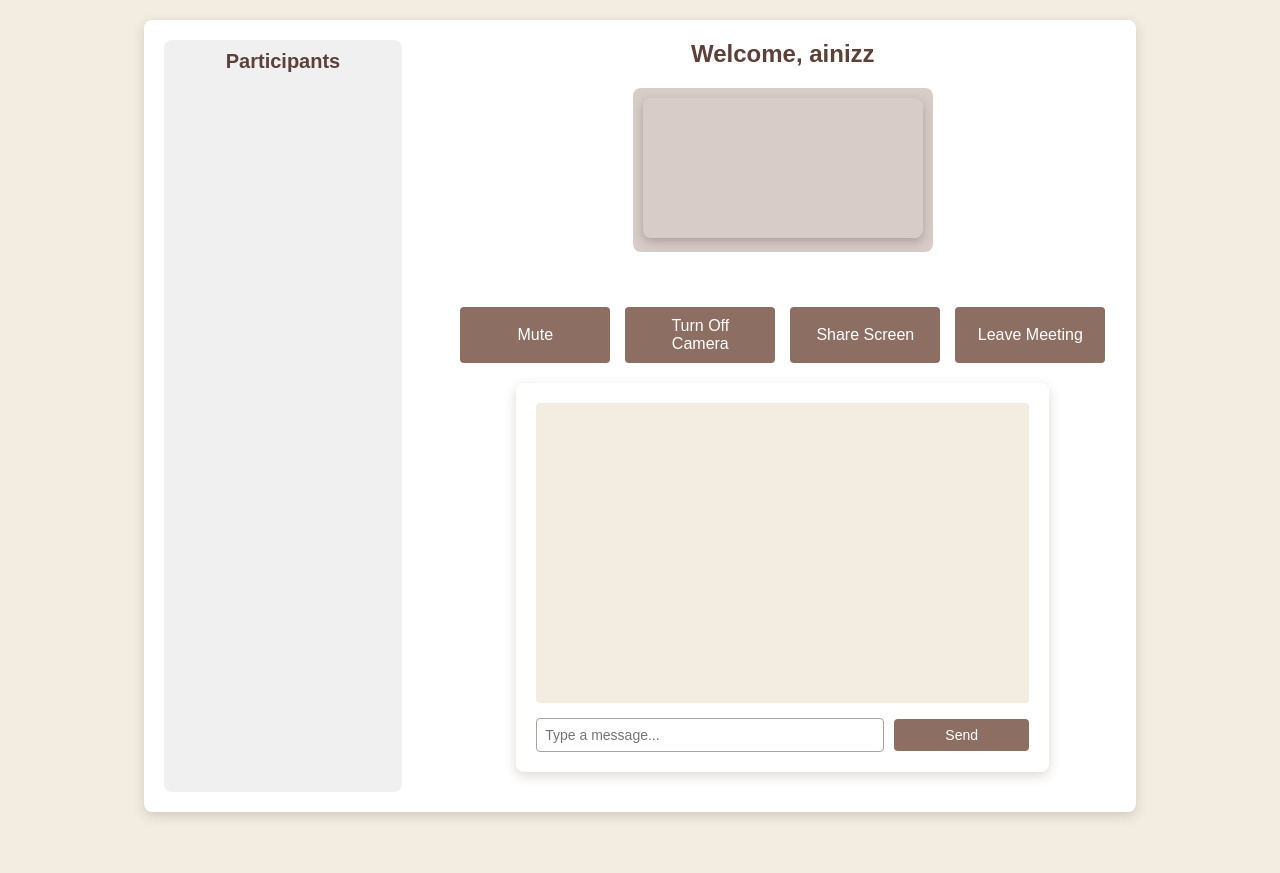
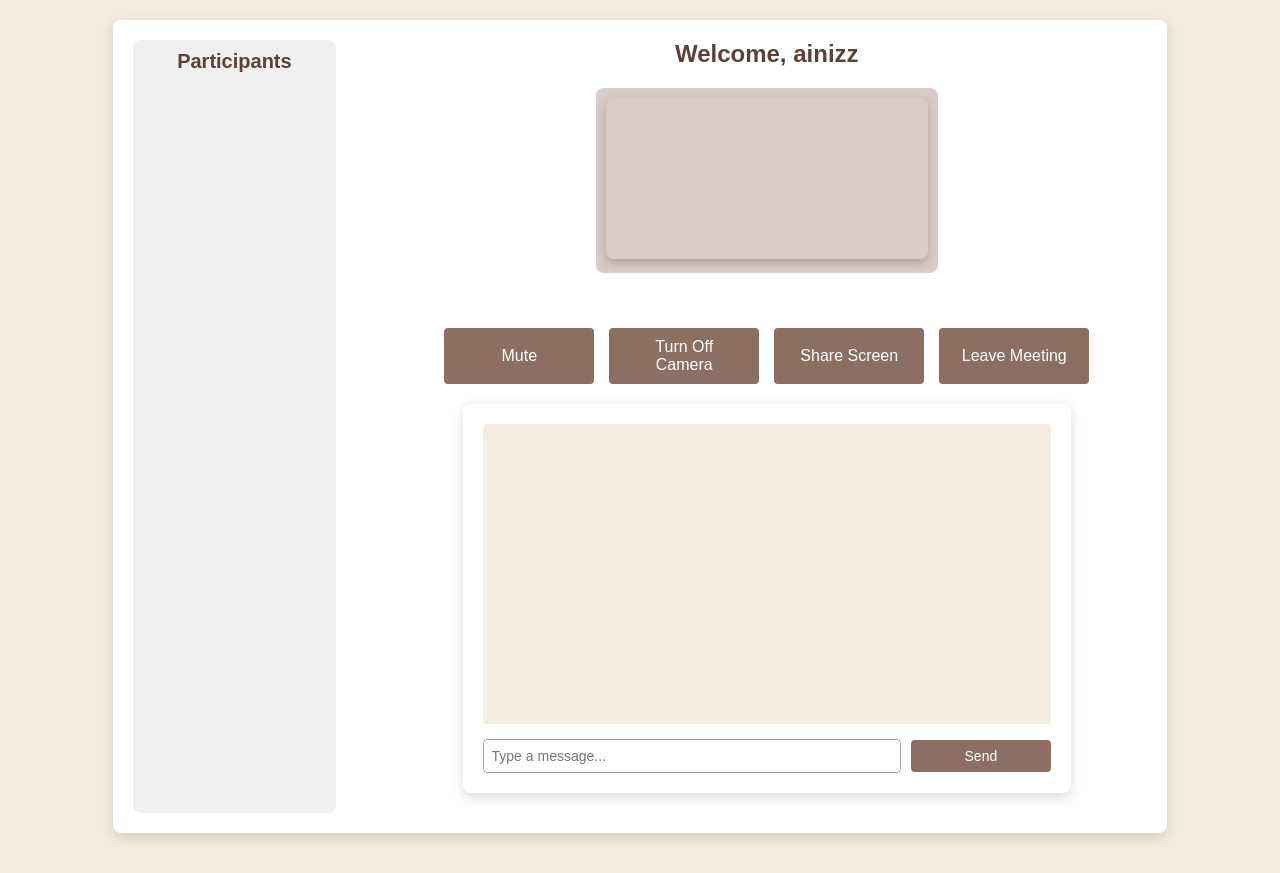
Before and after one commit to ainezriq/emerging-project, a Flask app: page /meeting in a window 1280 px wide. Before the commit the page ends 818 px from the top, so only its background shows below. Run offline with Flask 3, Linux system fonts and the light colour scheme; a user stored in the database is signed in; some libraries are stand-ins or nearby versions.

Commit message:
Updated Flask app with new features

```diff
--- a/static/styles.css
+++ b/static/styles.css
@@ -18,7 +18,7 @@ body {
     background-color: white;
     border-radius: 8px;
     padding: 20px;
-    width: 80%;
+    width: 85%; /* Increased the width */
     margin: 0 auto;
     box-shadow: 0 4px 12px rgba(93, 64, 55, 0.2); /* Soft shadow with brown tint */
     margin-bottom: 20px; /* Space below the meeting container */
@@ -28,7 +28,7 @@ body {
 
 /* Left sidebar for Participants */
 #participant-container {
-    width: 25%;
+    width: 20%; /* Reduced the width */
     background-color: #f0f0f0;
     padding: 10px;
     border-radius: 8px;
@@ -55,7 +55,7 @@ body {
 
 /* Right section for Video and Chat */
 #video-chat-container {
-    width: 70%;
+    width: 75%; /* Increased the width */
     display: flex;
     flex-direction: column;
     align-items: center;
```
